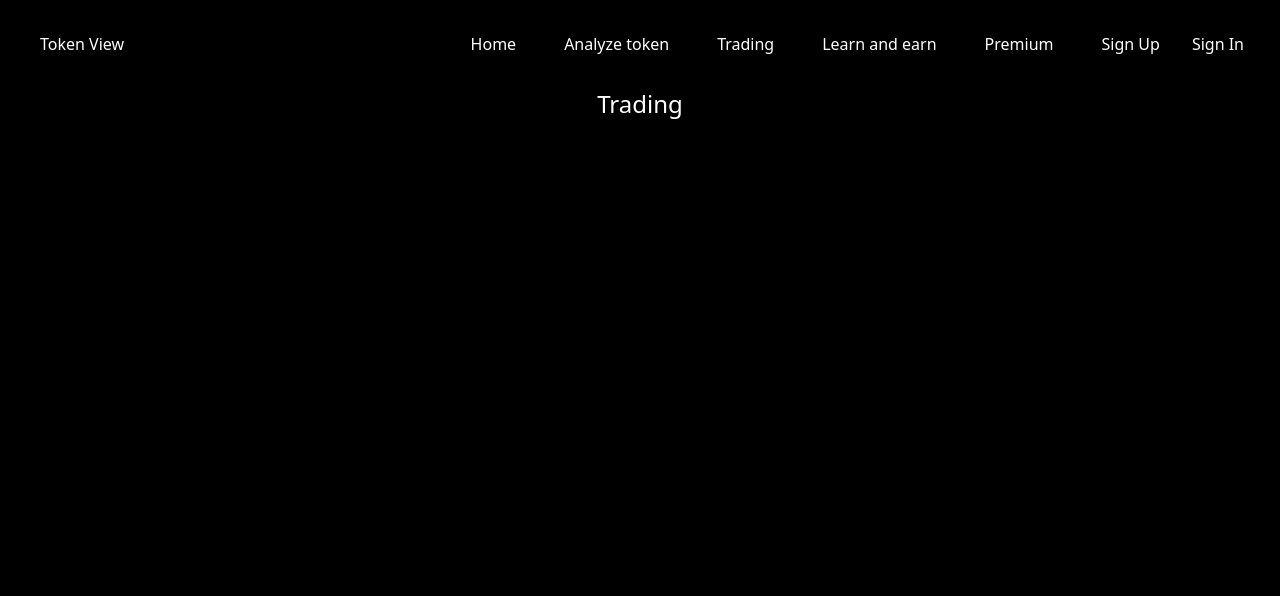
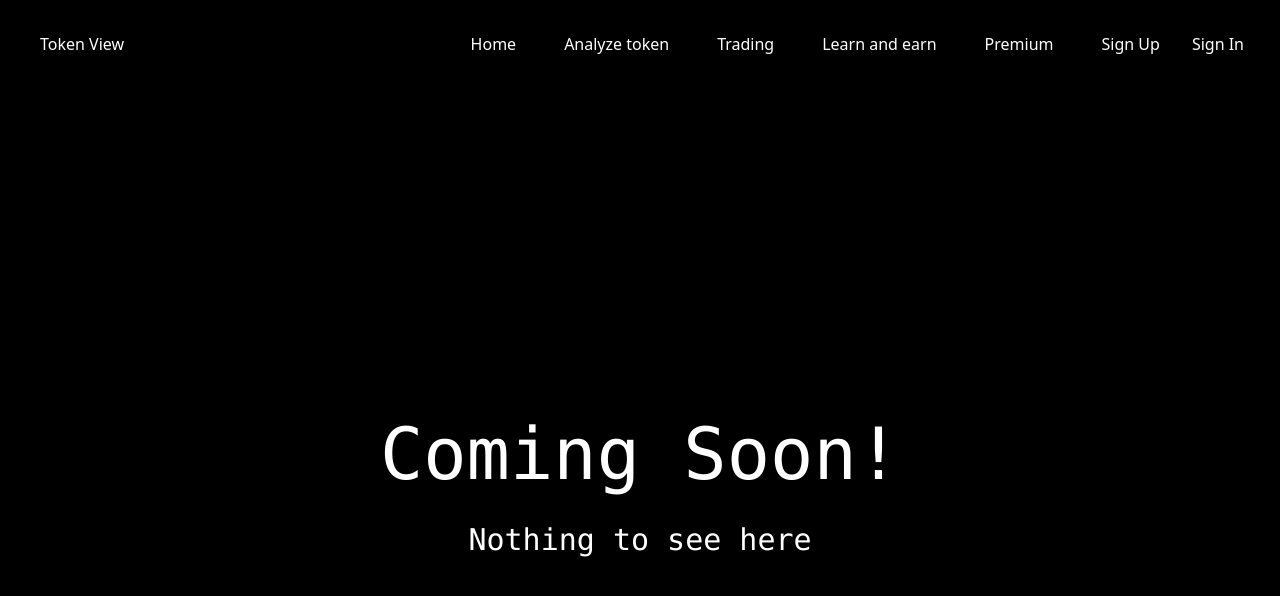
Before and after one commit to OiseEjemai/token-view, a React (Vite) app in the folder analyzer/: page /trading in a window 1280 px wide. Shown: the top 596 px of the page. Built offline with nearby package versions, Linux system fonts and the light colour scheme; no server answers.

Commit message:
More changes

```diff
--- a/analyzer/src/pages/Premium.tsx
+++ b/analyzer/src/pages/Premium.tsx
@@ -8,9 +8,12 @@ import {
     CardTitle,
 } from "../components/ui/card"
 import { Button } from '../components/ui/button'
+import Topbar from '../components/shared/Topbar'
 
 function Premium() {
     return (
+        <div>
+            <Topbar />
         <div className=' min-h-screen flex flex-row items-center justify-center'>
             <Card className='m-8 w-96 h-96 text-black items-center justify-center flex flex-col'>
                 <CardHeader>
@@ -35,6 +38,7 @@ function Premium() {
                 </CardFooter>
             </Card>
         </div>
+        </div>
     )
 }
 
--- a/analyzer/src/pages/Trading.tsx
+++ b/analyzer/src/pages/Trading.tsx
@@ -5,9 +5,11 @@ function Trading() {
   return (
     <div>
       <Topbar />
-
-      <div className='flex flex-row items-center justify-center'>
-      <h1 className='text-white text-2xl'>Trading</h1>
+      <div className="app-container  text-white min-h-screen flex flex-col items-center justify-center font-mono">
+        <div className=' flex-wrap'>
+          <h1 className='text-7xl text-center'>Coming Soon!</h1>
+          <h3 className='text-center mt-8 text-3xl'>Nothing to see here</h3>
+        </div>
       </div>
     </div>
   )
```
